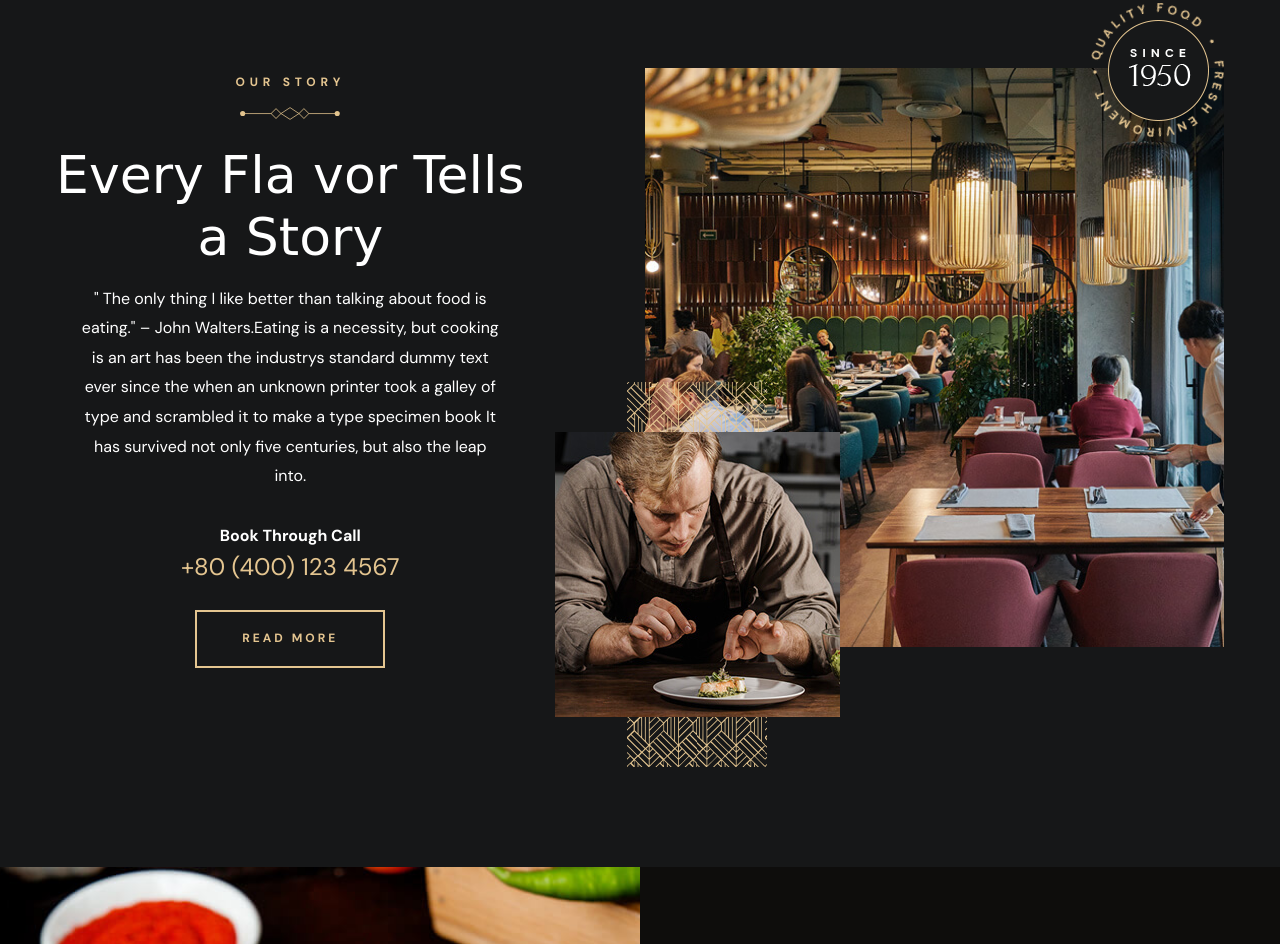
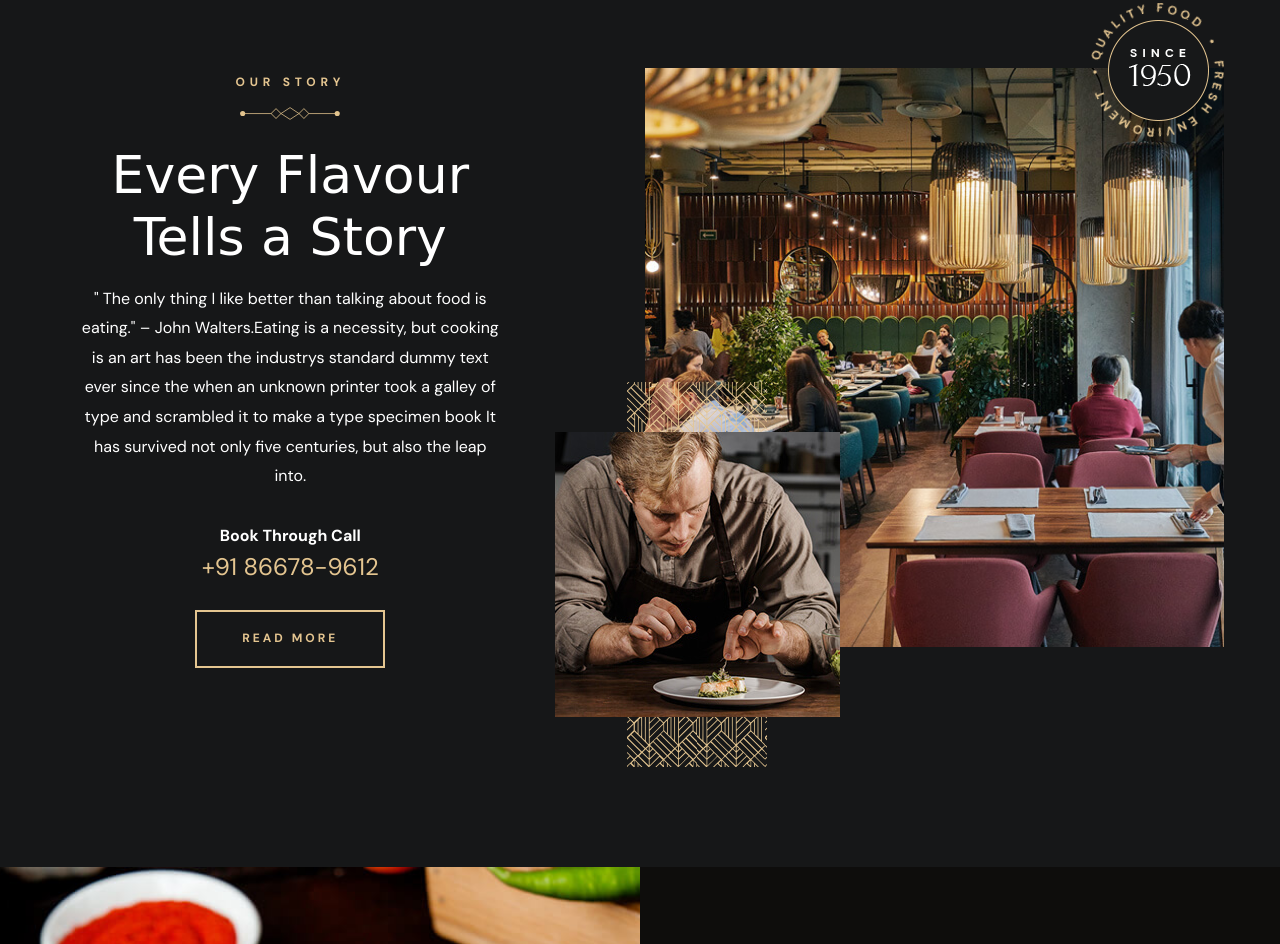
Before and after one commit to Saratsarat/grilli-restaurant, a plain HTML site: page index.html in a window 1280 px wide. Shown: the part 2011-2955 px from the top of the page. Drawn offline with nearby package versions, Linux system fonts and the light colour scheme; a web font is replaced by a local one.

Commit message:
Update index.html

```diff
--- a/index.html
+++ b/index.html
@@ -435,7 +435,7 @@
 
             <p class="label-2 section-subtitle" id="about-label">Our Story</p>
 
-            <h2 class="headline-1 section-title">Every Fla vor Tells a Story</h2>
+            <h2 class="headline-1 section-title">Every Flavour Tells a Story</h2>
 
             <p class="section-text">
               " The only thing I like better than talking about food is eating." – John Walters.Eating is a necessity, but cooking is an art  has been the
@@ -445,7 +445,7 @@
 
             <div class="contact-label">Book Through Call</div>
 
-            <a href="tel:+804001234567" class="body-1 contact-number hover-underline">+80 (400) 123 4567</a>
+            <a href="tel:+804001234567" class="body-1 contact-number hover-underline">+91 86678-9612</a>
 
             <a href="#" class="btn btn-primary">
               <span class="text text-1">Read More</span>
```
